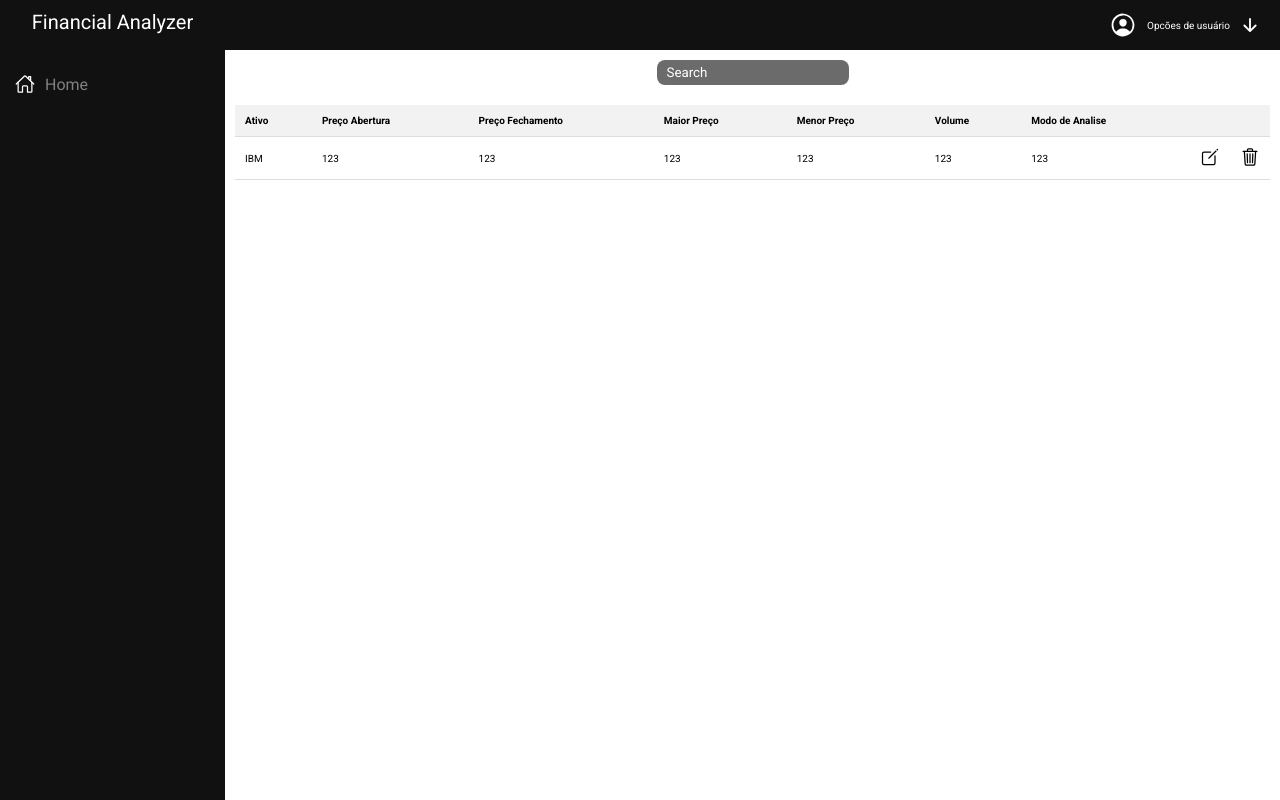
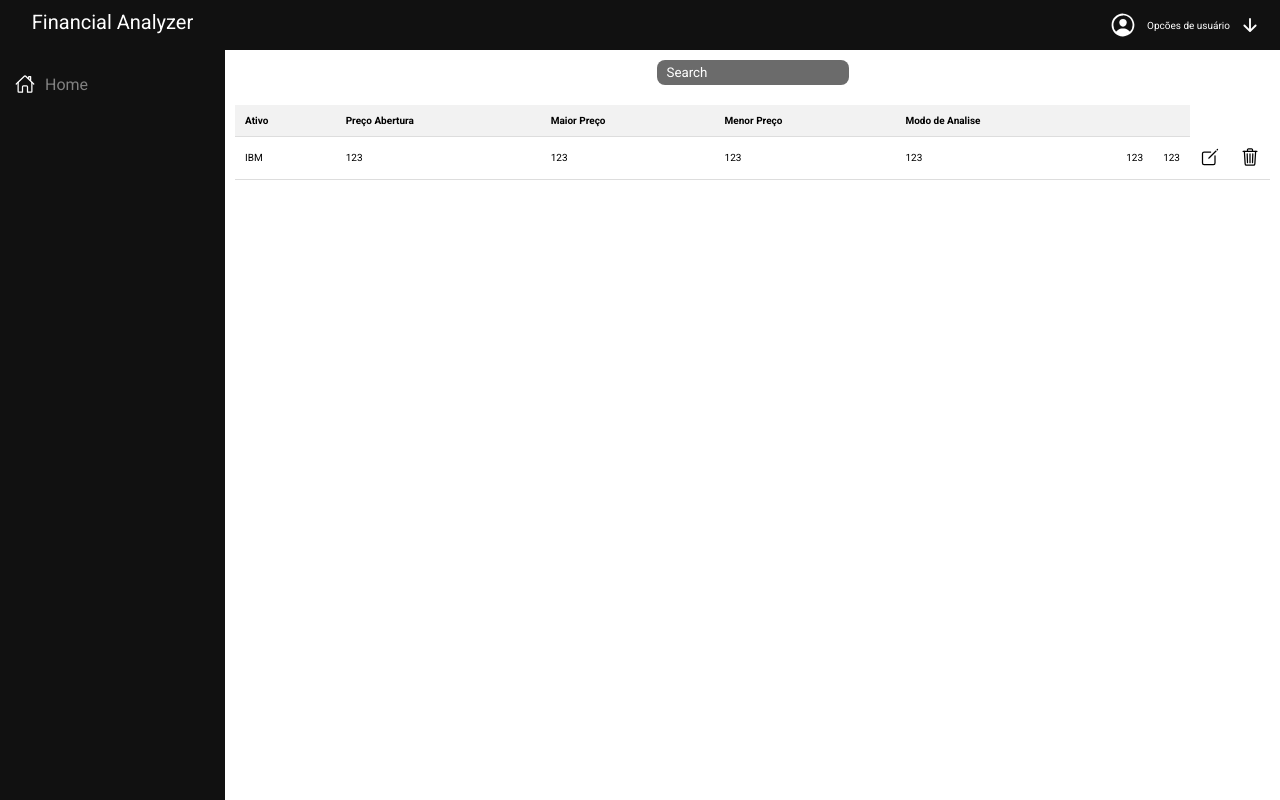
Before and after one commit to ThiagoRocha1/Financial-Analyzer, a Django app: page / in a window 1280 px wide. Run offline with Django 5.2, Linux system fonts and the light colour scheme.

Commit message:
Fix UI: Adjusted home´s table

```diff
--- a/templates/home/index.html
+++ b/templates/home/index.html
@@ -26,10 +26,8 @@
         <tr>
           <th>Ativo</th>
           <th>Preço Abertura</th>
-          <th>Preço Fechamento</th>
           <th>Maior Preço</th>
           <th>Menor Preço</th>
-          <th>Volume</th>
           <th>Modo de Analise</th>
           <th class="icon-column"></th>
           <th class="icon-column"></th>
```
